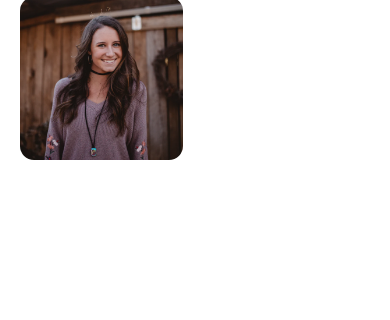
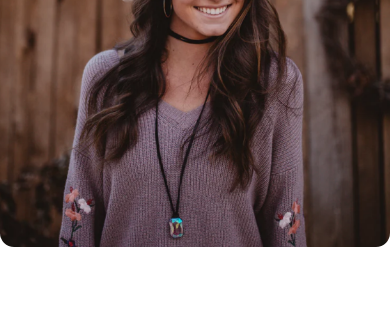
Before and after one commit to MariiaZvoryhina/Portfolio_project, a plain HTML site: page About.html in a window 390 px wide. Shown: the part 751-1071 px from the top of the page. After the commit the page ends 998 px from the top, so only its background shows below. Drawn offline with nearby package versions, Linux system fonts and the light colour scheme.

Commit message:
add some css properties

```diff
--- a/About.html
+++ b/About.html
@@ -30,7 +30,7 @@
                 </p>
                 <a href="#" class="btn btn-branding">See my projects</a>
             </div>
-            <div class="col-6">
+            <div class="col-lg-6">
                 <img src="images/Patricia.png" class="img-fluid photo">
             </div>
 
--- a/style.css
+++ b/style.css
@@ -95,7 +95,7 @@ p.text-center {
     border-radius: 14px;
 }
 
-@media (max-width: 700px) {
+@media (max-width: 900px) {
     .hero {
         padding: 80px 20px;
 
@@ -118,4 +118,13 @@ p.text-center {
         padding: 0;
         text-align: center;
     }
+
+    .about-section {
+        text-align: center;
+        padding: 0;
+    }
+
+    .img-fluid {
+        margin-top: 20px;
+    }
 }
```
